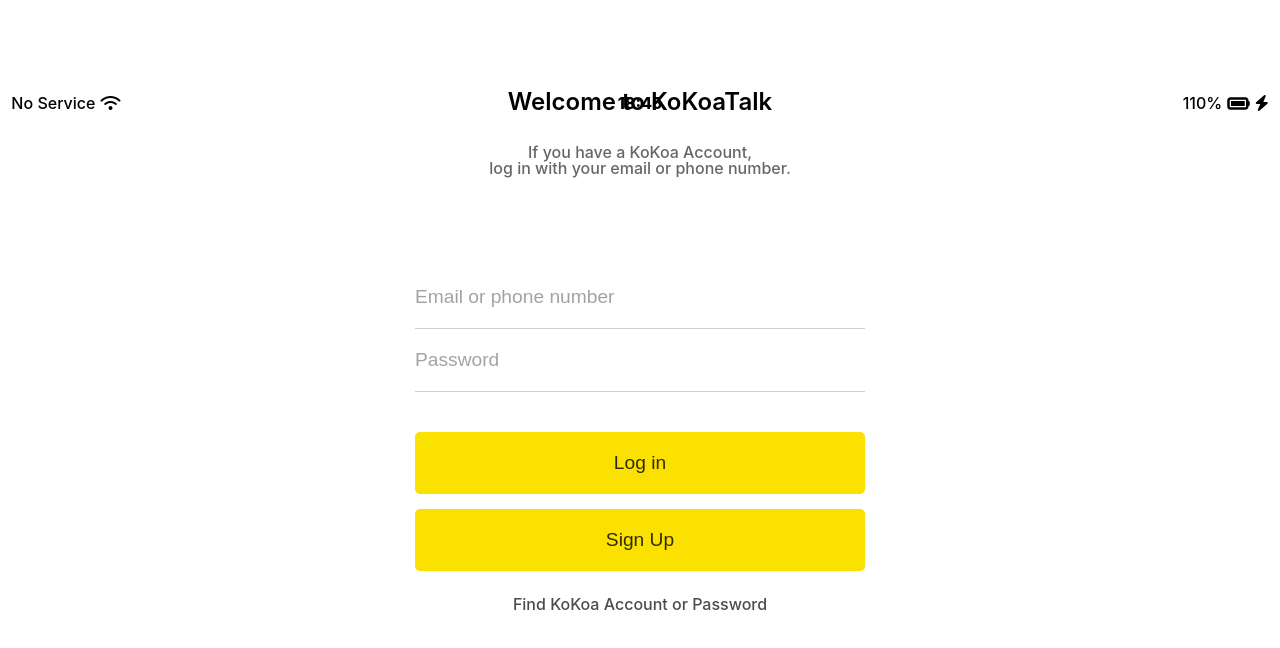
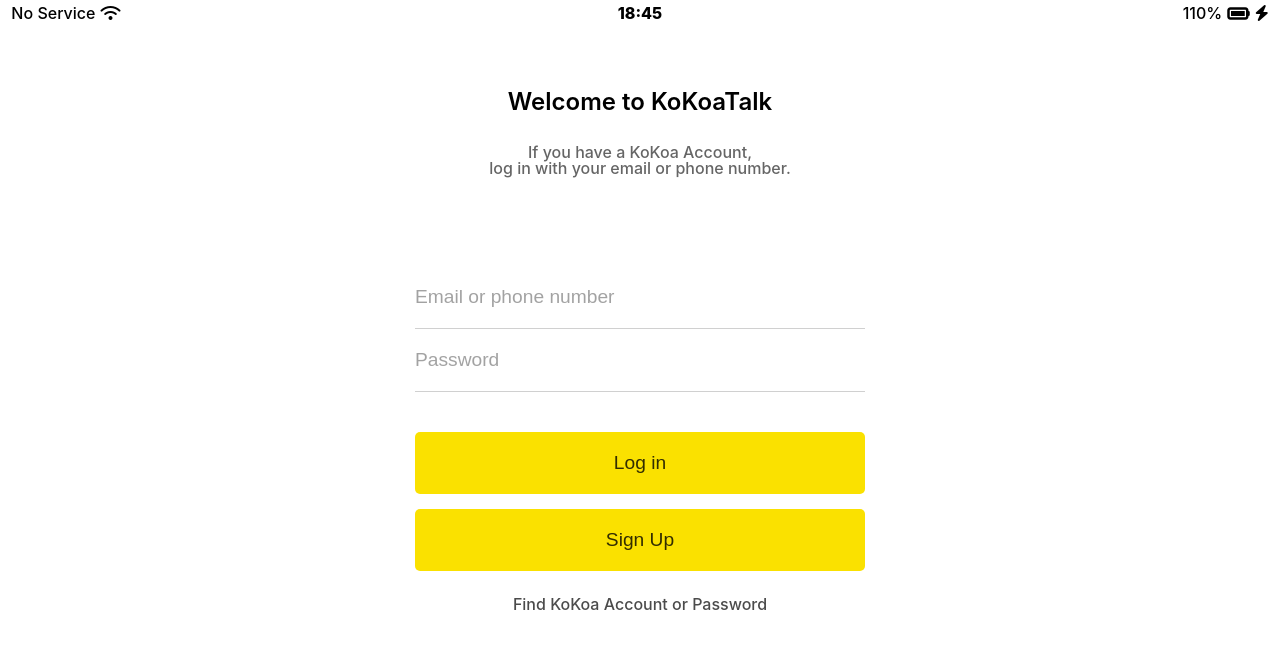
Before and after one commit to invigorating92/Nomadcoder-kokoa-clone, a plain HTML site: page index.html in a window 1280 px wide. Drawn offline with Linux system fonts and the light colour scheme.

Commit message:
status-bar 오류 수정
bar가 내려 와있던 것
margin->padding으로 수정

```diff
--- a/css/component/status-bar.css
+++ b/css/component/status-bar.css
@@ -1,6 +1,7 @@
 .status-bar {
   display: flex;
   justify-content: center;
+  align-items: flex-start;
   padding: 5px 5px;
   font-weight: 500;
   position: fixed;
--- a/css/screen/login.css
+++ b/css/screen/login.css
@@ -1,5 +1,5 @@
 .welcome-header {
-  margin: 90px 0px;
+  padding: 90px 0px;
   display: flex;
   flex-direction: column;
   align-items: center;
```
